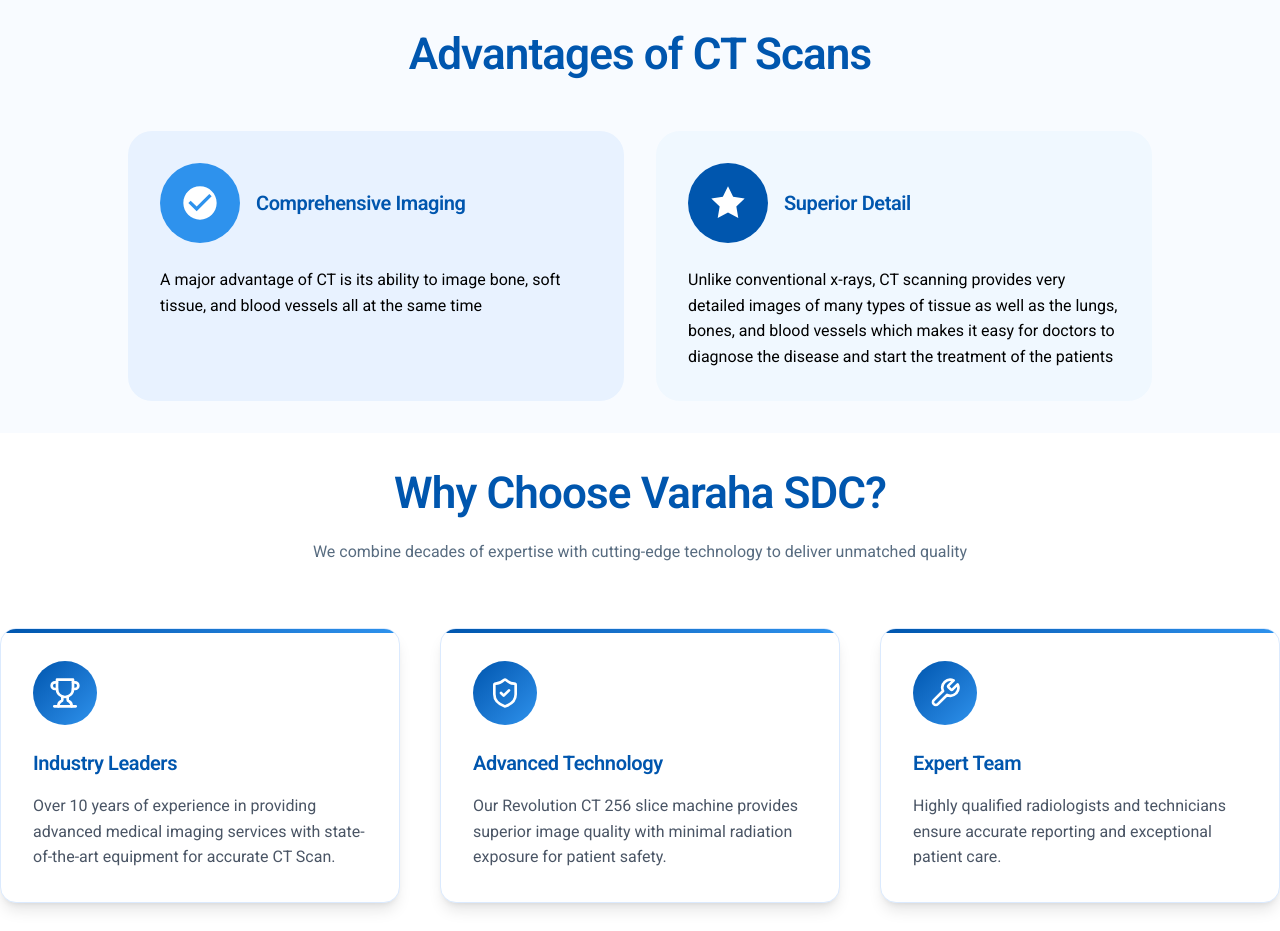
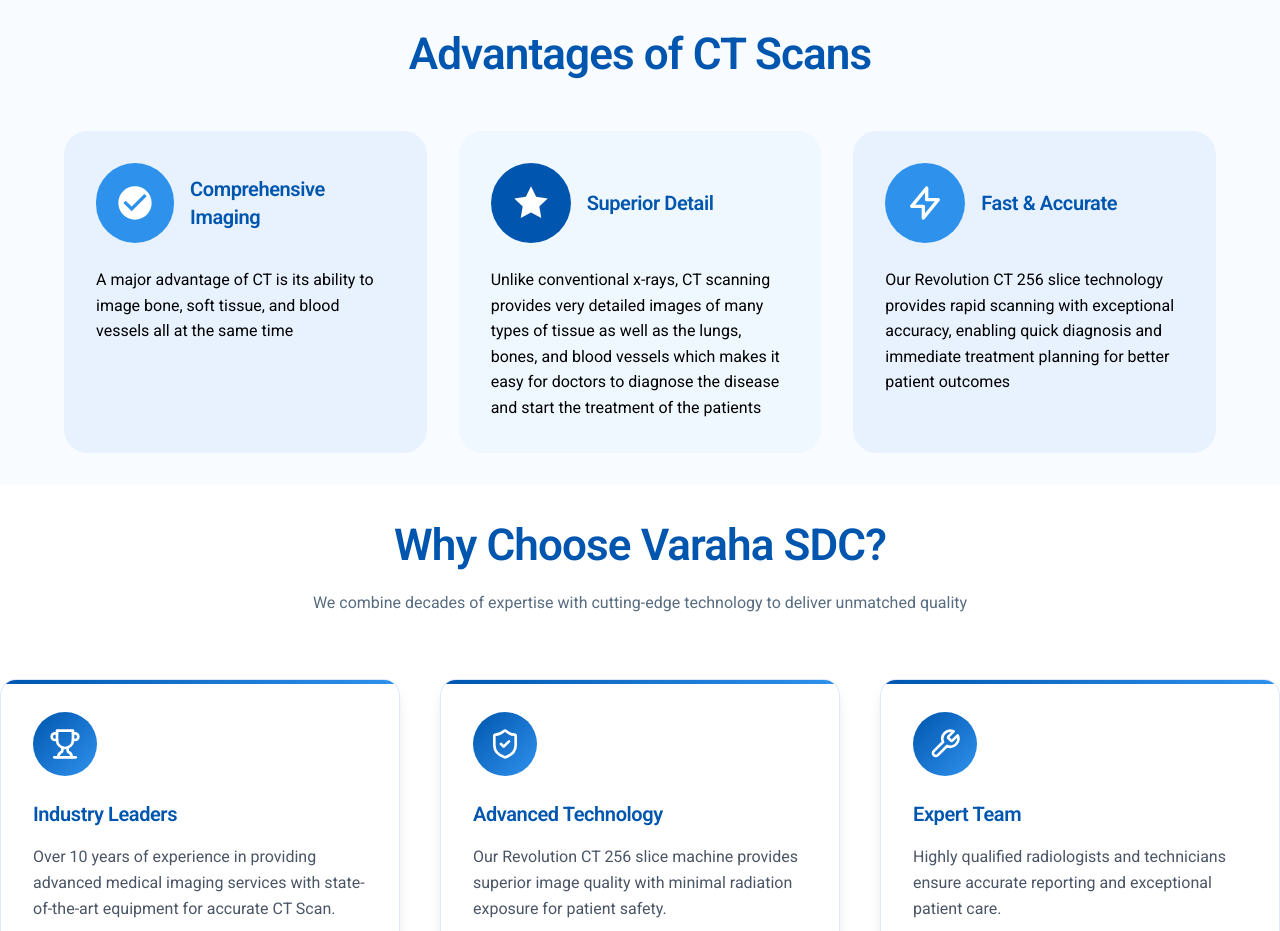
Before and after one commit to securevaraha/frontend, a Next.js app: page / in a window 1280 px wide. Shown: the part 3880-4811 px from the top of the page. Built offline with nearby package versions, Linux system fonts and the light colour scheme; no server answers.

Commit message:
done by ashok verma

```diff
--- a/src/app/about/page.tsx
+++ b/src/app/about/page.tsx
@@ -74,16 +74,7 @@
             transition={{ duration: 0.5, delay: 0.2 }}
           >
             <p className="text-lg leading-relaxed" style={{color: '#586C80', fontFamily: 'Roboto, sans-serif'}}>
-              Varaha SDC brings an advanced technology (256 slice) machine to the city for the first time.
-            </p>
-            <p className="text-lg leading-relaxed" style={{color: '#586C80', fontFamily: 'Roboto, sans-serif'}}>
-              We at Varaha focus on bringing quality diagnosis by providing best quality services.
-            </p>
-            <p className="text-lg leading-relaxed" style={{color: '#586C80', fontFamily: 'Roboto, sans-serif'}}>
-              Our CT machine i.e GE Revolution CT 256 slice dual energy provides high quality scans with low dose radiations compared to other machines.
-            </p>
-            <p className="text-lg leading-relaxed" style={{color: '#586C80', fontFamily: 'Roboto, sans-serif'}}>
-              Our advanced technology gives doctors an edge in diagnosing the illness better.
+              Varaha SDC brings an advanced technology (256 slice) machine to the city for the first time. We at Varaha focus on bringing quality diagnosis by providing best quality services. Our CT machine i.e GE Revolution CT 256 slice dual energy provides high quality scans with low dose radiations compared to other machines. Our advanced technology gives doctors an edge in diagnosing the illness better.
             </p>
             <p className="text-lg leading-relaxed" style={{color: '#586C80', fontFamily: 'Roboto, sans-serif'}}>
               We provide immediate medical care for emergency patients and our acquiescent staff will be glad to assist you 24x7 and we have an efficient team of radiologist for excellent reporting.
--- a/src/app/page.tsx
+++ b/src/app/page.tsx
@@ -422,7 +422,7 @@
             </h2>
           </div>
 
-          <div className="grid md:grid-cols-2 gap-8 max-w-5xl mx-auto">
+          <div className="grid md:grid-cols-2 lg:grid-cols-3 gap-8 max-w-6xl mx-auto">
             <div className="group relative p-8 rounded-3xl overflow-hidden" style={{backgroundColor: '#E8F2FF'}}>
               <div className="absolute inset-0 opacity-0 group-hover:opacity-100 transition-opacity duration-700" style={{background: 'linear-gradient(135deg, #2E92ED, #0056AE)'}}></div>
               <div className="relative z-10 transform group-hover:scale-105 transition-all duration-500">
@@ -457,6 +457,24 @@
                 </p>
               </div>
               <div className="absolute bottom-0 left-0 w-full h-2 transform scale-x-0 group-hover:scale-x-100 transition-transform duration-700" style={{backgroundColor: '#2E92ED'}}></div>
+            </div>
+
+            <div className="group relative p-8 rounded-3xl overflow-hidden" style={{backgroundColor: '#E8F2FF'}}>
+              <div className="absolute inset-0 opacity-0 group-hover:opacity-100 transition-opacity duration-700" style={{background: 'linear-gradient(135deg, #2E92ED, #0056AE)'}}></div>
+              <div className="relative z-10 transform group-hover:scale-105 transition-all duration-500">
+                <div className="flex items-center mb-6">
+                  <div className="w-20 h-20 rounded-full flex items-center justify-center mr-4 group-hover:rotate-12 transition-transform duration-500" style={{backgroundColor: '#2E92ED'}}>
+                    <svg className="w-10 h-10 text-white" fill="none" stroke="currentColor" viewBox="0 0 24 24">
+                      <path strokeLinecap="round" strokeLinejoin="round" strokeWidth={2} d="M13 10V3L4 14h7v7l9-11h-7z" />
+                    </svg>
+                  </div>
+                  <h3 className="text-2xl font-bold group-hover:text-white transition-colors duration-500" style={{color: '#0056AE', fontFamily: 'Roboto, sans-serif', fontWeight: 600}}>Fast & Accurate</h3>
+                </div>
+                <p className="text-lg leading-relaxed group-hover:text-white transition-colors duration-500" style={{color: '#000000', fontFamily: 'Roboto, sans-serif'}}>
+                  Our Revolution CT 256 slice technology provides rapid scanning with exceptional accuracy, enabling quick diagnosis and immediate treatment planning for better patient outcomes
+                </p>
+              </div>
+              <div className="absolute bottom-0 left-0 w-full h-2 transform scale-x-0 group-hover:scale-x-100 transition-transform duration-700" style={{backgroundColor: '#0056AE'}}></div>
             </div>
           </div>
         </div>
```
